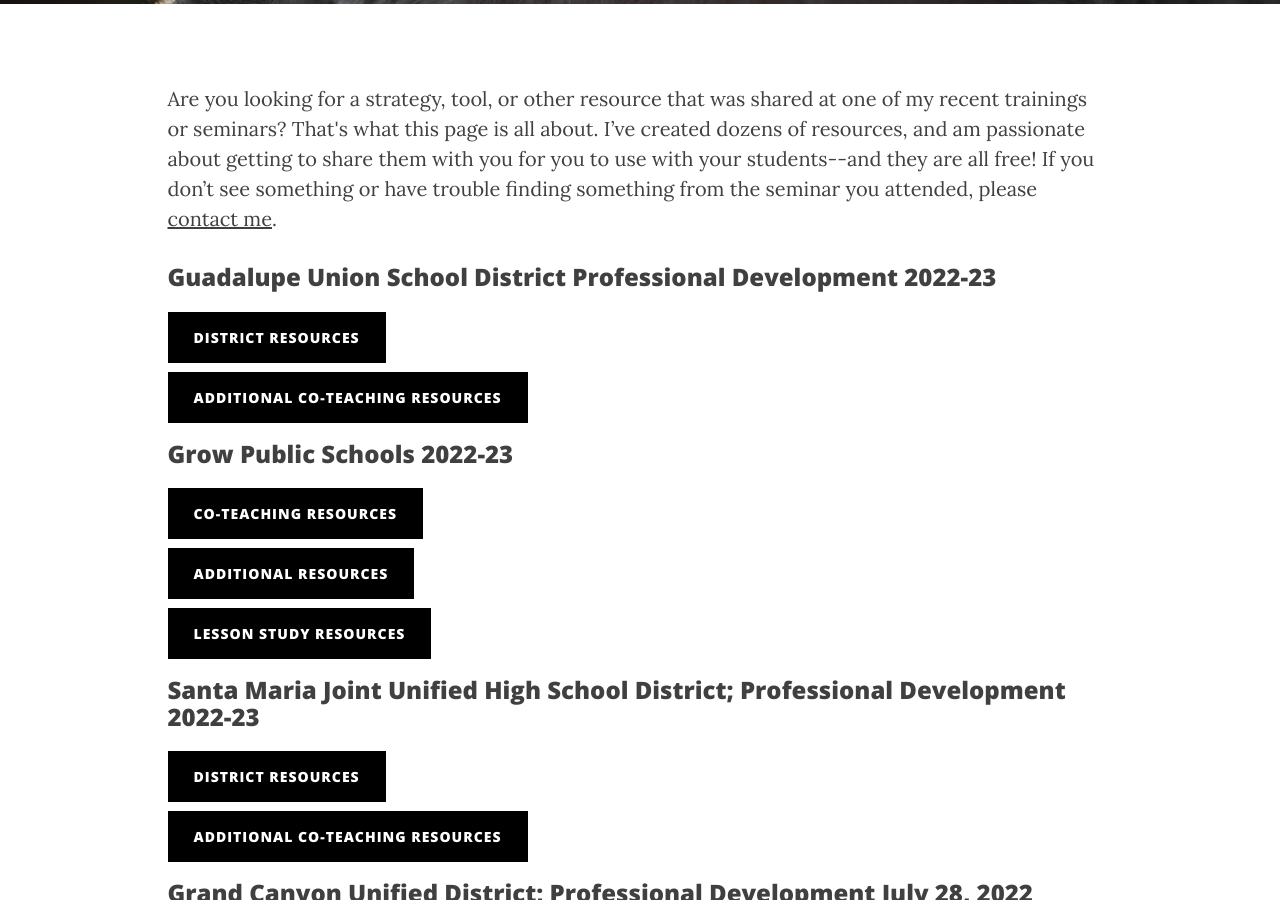
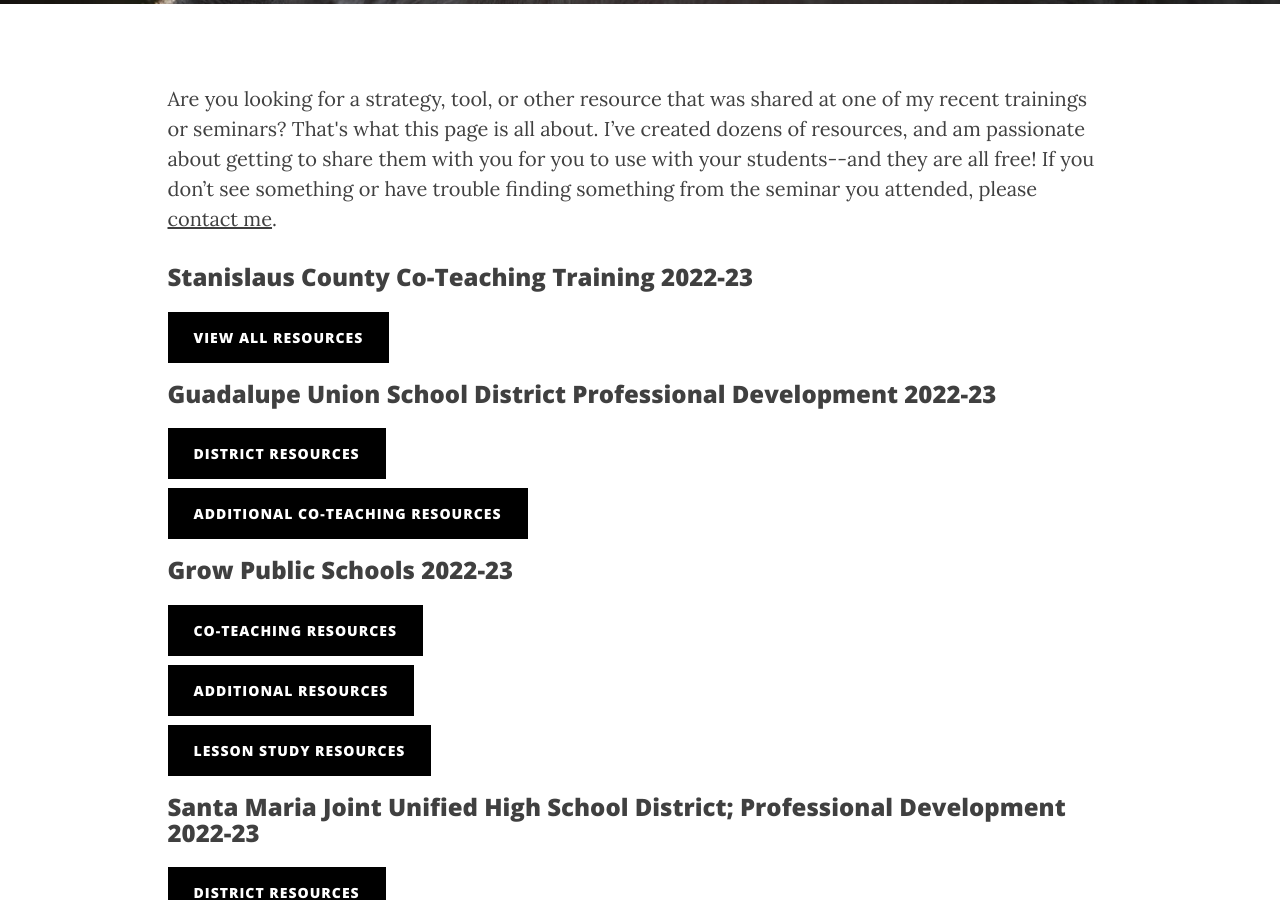
Before and after one commit to iamweswilson/clearlycat, a Jekyll site: the page built from resources.html, in a window 1280 px wide and 900 px high, scrolled down 444 px. Built offline with Jekyll 4.4.1, drawn with Linux system fonts in a browser that asks for light colours; nearby versions of some CDN libraries; comment, search, counter and statistics services are not loaded.

Commit message:
Stanislaus County Co-Teaching

```diff
--- a/resources.html
+++ b/resources.html
@@ -24,6 +24,12 @@ permalink: /training-resources/
             <div class="col-sm-10 col-sm-push-1">
                 <p>
                     Are you looking for a strategy, tool, or other resource that was shared at one of my  recent trainings or seminars? That's what this page is all about.  I’ve created dozens of resources, and am passionate about getting to share them with you for you to use with your students--and they are all free!  If you don’t see something or have trouble finding something from the seminar you attended, please <a href="/contact/">contact me</a>.
+                </p>
+                <h3>Stanislaus County Co-Teaching Training 2022-23</h3>
+                <p>
+                    <a href="//drive.google.com/drive/folders/1q5cMRJctuuZnveImaJN5xXvcZBPLvVkB?usp=sharing" class="resource-btn" target="_blank">
+                        View All Resources
+                    </a>
                 </p>
                 <h3>Guadalupe Union School District Professional Development 2022-23</h3>
                 <p>
```
